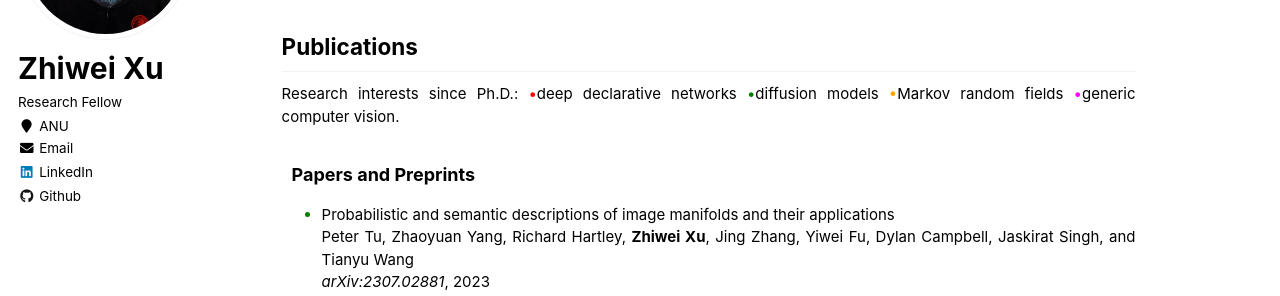
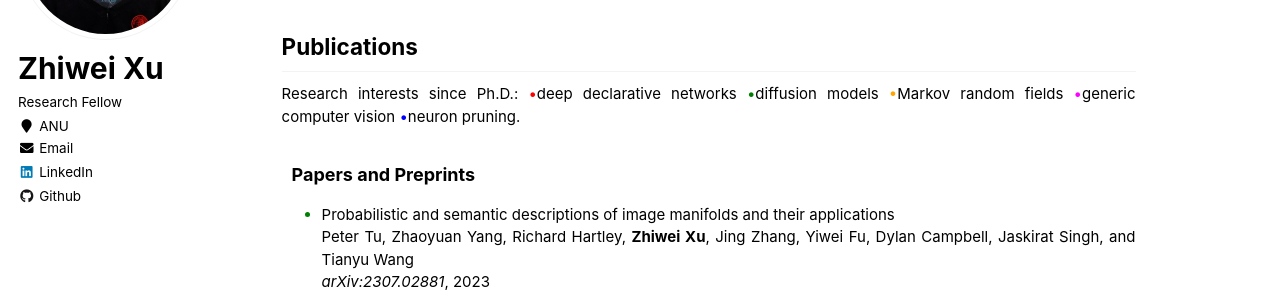
Before and after one commit to zwxu064/zwxu064.github.io, a Jekyll site: the page built from _pages/about.html, in a window 1280 px wide and 900 px high, scrolled down 963 px. Shown: the part 176-472 px from the top of the window. Built offline with Jekyll 4.4.1, drawn with Linux system fonts in a browser that asks for light colours.

Commit message:
Update about.html

```diff
--- a/_pages/about.html
+++ b/_pages/about.html
@@ -45,7 +45,7 @@
 </ul>
 
 <h2 id="publications">Publications</h2>
-  <div>Research interests since Ph.D.: <span style="color:red">&#x2022;</span>deep declarative networks <span style="color:green">&#x2022;</span>diffusion models <span style="color:orange">&#x2022;</span>Markov random fields <span style="color:fuchsia">&#x2022;</span>generic computer vision.</div>
+  <div>Research interests since Ph.D.: <span style="color:red">&#x2022;</span>deep declarative networks <span style="color:green">&#x2022;</span>diffusion models <span style="color:orange">&#x2022;</span>Markov random fields <span style="color:fuchsia">&#x2022;</span>generic computer vision <span style="color:blue">&#x2022;</span>neuron pruning.</div>
 
   <h3 class="tab">Papers and Preprints</h3>
   <ul>
@@ -92,7 +92,7 @@
       <div><span style="color:black"><i>Technical Report</i>, 2021</span></div>
   </li>
 
-  <li style="color:fuchsia"><div><span style="color:black">RANP: resource aware neuron pruning at initialization for 3D CNNs</span></div>
+  <li style="color:blue"><div><span style="color:black">RANP: resource aware neuron pruning at initialization for 3D CNNs</span></div>
       <div><span style="color:black"><strong>Zhiwei Xu</strong>, Thalaiyasingam Ajanthan, Vibhav Vineet, and Richard Hartley</span></div>
       <div><span style="color:black"><i>An extension of 3DV2020 paper</i>, 2021</span></div>
       <div><span style="color:black">[ <a href="https://arxiv.org/abs/2103.08457" target="_blank">arXiv</a> ]</span></div>
@@ -104,7 +104,7 @@
       <div><span style="color:black">[ <a href="https://arxiv.org/abs/2010.04363" target="_blank">arXiv</a> ]</span></div>
   </li>
 
-  <li style="color:fuchsia"><div><span style="color:black">RANP: resource aware neuron pruning at initialization for 3D CNNs</span></div>
+  <li style="color:blue"><div><span style="color:black">RANP: resource aware neuron pruning at initialization for 3D CNNs</span></div>
       <div><span style="color:black"><strong>Zhiwei Xu</strong>, Thalaiyasingam Ajanthan, Vibhav Vineet, and Richard Hartley</span></div>
       <div><span style="color:black"><i>International Conference on 3D Vision</i>, pp. 180-189, Virtual Fukuoka, Japan, 2020 (<span style="color:red">Oral</span>)</span></div>
       <div><span style="color:black">[ <a href="./files/RANP.pdf" target="_blank">paper</a>
```
